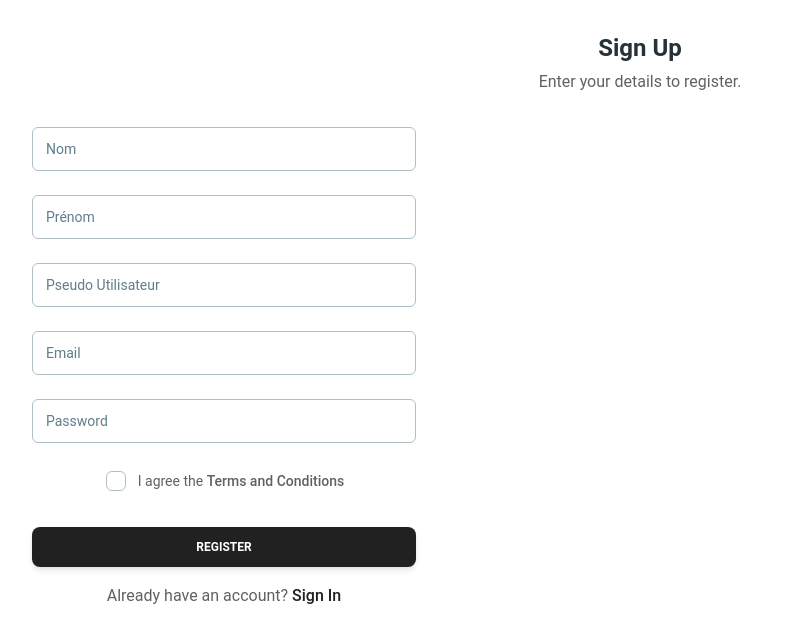
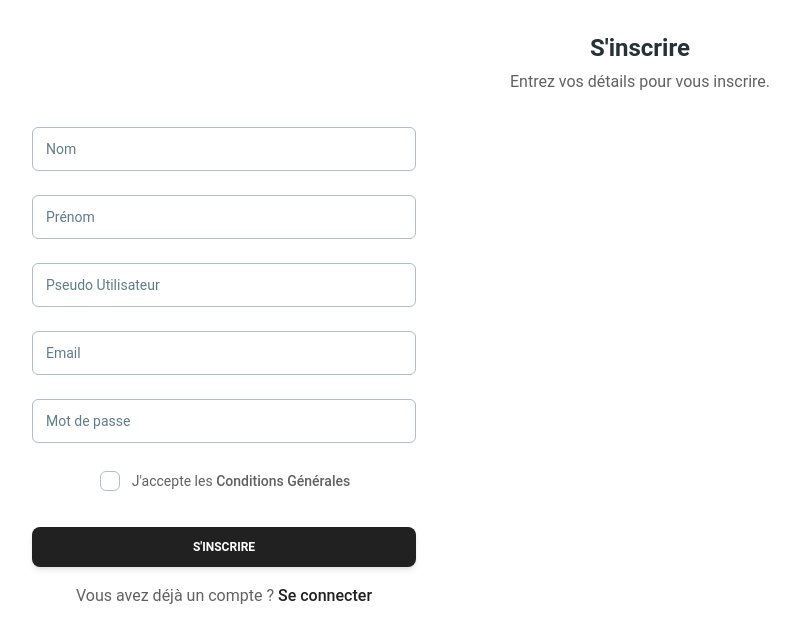
Before and after one commit to Noneku/DevStore, a React (Vite) app: page / in a window 1280 px wide. Shown: the top 642 px of the page, without its empty margins (0-796 px from the left). Built offline with nearby package versions, Linux system fonts and the light colour scheme.

Commit message:
Form Update 80%

```diff
--- a/src/components/SignUpForm.jsx
+++ b/src/components/SignUpForm.jsx
@@ -1,5 +1,5 @@
 import React from "react";
-import { ErrorMessage, Field, Formik } from "formik";
+import { ErrorMessage, Field, Formik, Form } from "formik";
 import * as Yup from 'yup';
 import {
   Card,
@@ -11,7 +11,7 @@ import {
 
 const SignUpForm = () => {
 
-  const handleSubmit = ({setSubmitting}) => {
+  const handleSubmit = (values, { setSubmitting }) => {
 
     setSubmitting(false);
   }
@@ -19,39 +19,62 @@ const SignUpForm = () => {
   const validationSchema = Yup.object().shape(
     {
       nom: Yup.string()
-      .min(4, "Please enter a name more than 1 character")
-      .required('Le nom est requis')
+      .min(4, "Veuillez entrer un nom contenant plus de 1 caractère")
+      .required('Le nom est requis'),
+
+      prenom: Yup.string()
+      .min(4, "Veuillez entrer un prenom contenant plus de 1 caractère")
+      .required('Le prenom est requis'),
+
+      pseudo: Yup.string()
+      .min(4, "Veuillez entrer un pseudo plus de 1 caractère")
+      .required('Le pseudo est requis'),
+
+      email: Yup.string()
+      .min(4, "Veuillez entrer un email plus de 1 caractère")
+      .required('Adresse mail requise'),
+
+      password: Yup.string()
+      .min(4, "Veuillez entrer un mot de passe contenant plus de 1 caractère")
+      .required('Le mot de passe est requis'),
     })
-
 
   return (
     <Card color="transparent" shadow={false}>
       <Typography variant="h4" color="blue-gray">
-        Sign Up
+        S'inscrire
       </Typography>
       <Typography color="gray" className="mt-1 font-normal">
-        Enter your details to register.
+        Entrez vos détails pour vous inscrire.
       </Typography>
       <Formik
         initialValues={
           {
             nom: '',
+            prenom: '',
+            pseudo: '',
+            email: '',
+            password: ''
           }
         }
         validationSchema={validationSchema}
         onSubmit={handleSubmit}
-
       >
-        {() => (
-          <form onSubmit={ handleSubmit } className="mt-8 mb-2 w-80 max-w-screen-lg sm:w-96">
+        {({ isSubmitting }) => (
+          <Form className="mt-8 mb-2 w-80 max-w-screen-lg sm:w-96">
             <div className="mb-4 flex flex-col gap-6">
               <Field component={Input} name="nom" size="lg" label="Nom" className="input" />
-            <ErrorMessage component="span" name="nom" className="text-red-500"/>
-            <Field component={Input} size="lg" label="Prénom" />
-            <Field component={Input} size="lg" label="Pseudo Utilisateur" />
-            <Field component={Input} size="lg" label="Email" />
-            <Field component={Input} type="password" size="lg" label="Password" />
+                <ErrorMessage name="nom" component="div" className="text-red-500" />
+              <Field component={Input} size="lg" label="Prénom" name="prenom" />
+                <ErrorMessage name="prenom" component="div" className="text-red-500" />
+              <Field component={Input} size="lg" label="Pseudo Utilisateur" name="pseudo" />
+                <ErrorMessage name="prenom" component="div" className="text-red-500" />
+              <Field component={Input} size="lg" label="Email" name="email" />
+                <ErrorMessage name="email" component="div" className="text-red-500" />
+              <Field component={Input} type="password" size="lg" label="Mot de passe" name="password" />
+                <ErrorMessage name="password" component="div" className="text-red-500" />
             </div>
+            <div className="mb-4">
               <Checkbox
                 label={
                   <Typography
@@ -59,31 +82,33 @@ const SignUpForm = () => {
                     color="gray"
                     className="flex items-center font-normal"
                   >
-                I agree the
+                    J'accepte les
                     <a
                       href="#"
                       className="font-medium transition-colors hover:text-gray-900"
                     >
-                  &nbsp;Terms and Conditions
+                      &nbsp;Conditions Générales
                     </a>
                   </Typography>
                 }
                 containerProps={{ className: "-ml-2.5" }}
+                name="agreeTerms"
               />
-          <Button type= "submit" className="mt-6" fullWidth>
-            Register
+            </div>
+            <Button type="submit" className="mt-6" fullWidth disabled={isSubmitting}>
+              S'inscrire
             </Button>
             <Typography color="gray" className="mt-4 text-center font-normal">
-            Already have an account?{" "}
+              Vous avez déjà un compte ?{" "}
               <a href="#" className="font-medium text-gray-900">
-              Sign In
+                Se connecter
               </a>
             </Typography>
-        </form>
-        )
-      }
+          </Form>
+        )}
       </Formik>
     </Card>
-)};
+  );
+};
 
 export default SignUpForm;
```
Lines whose indentation alone changed are shown as unchanged.
